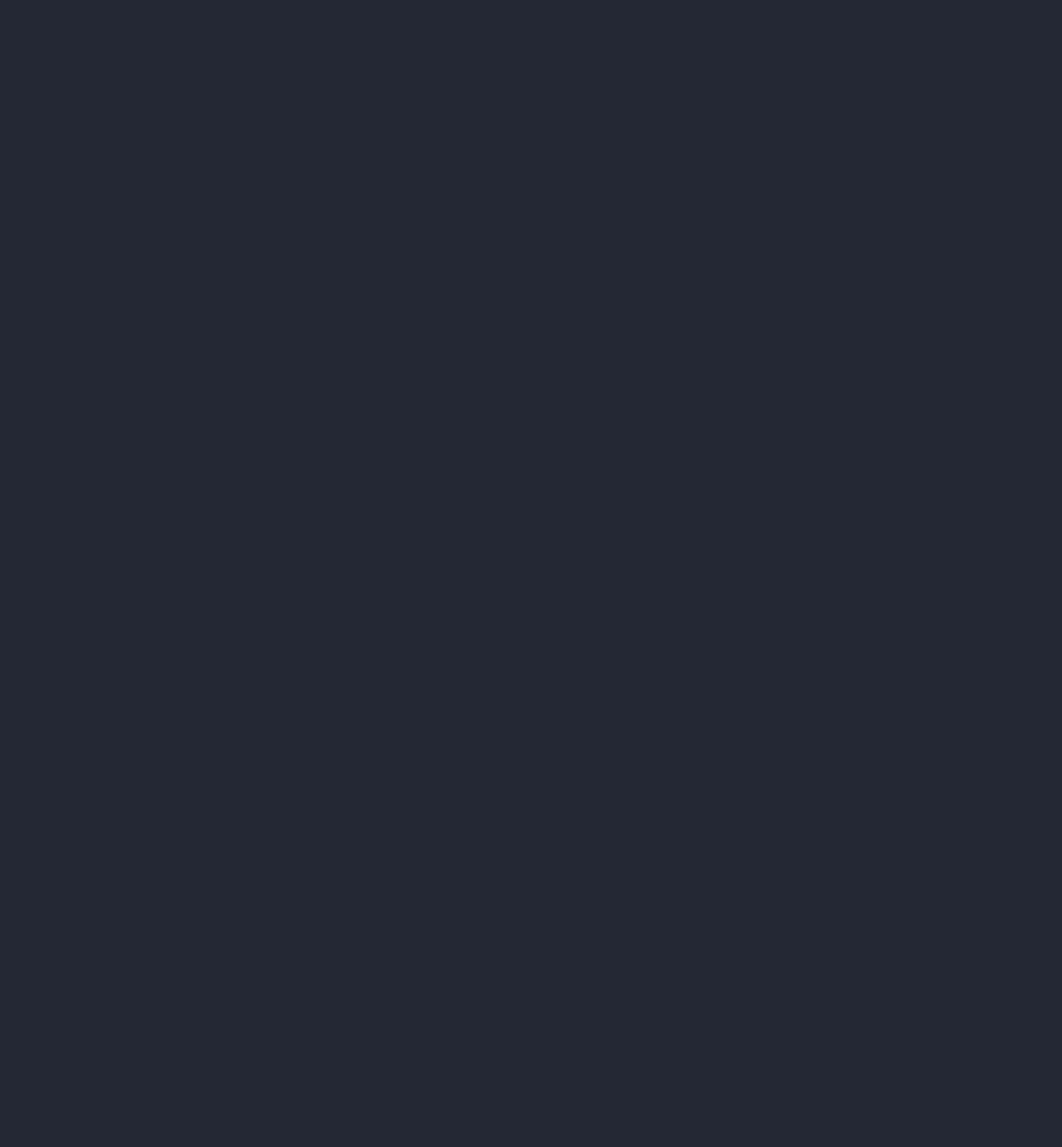
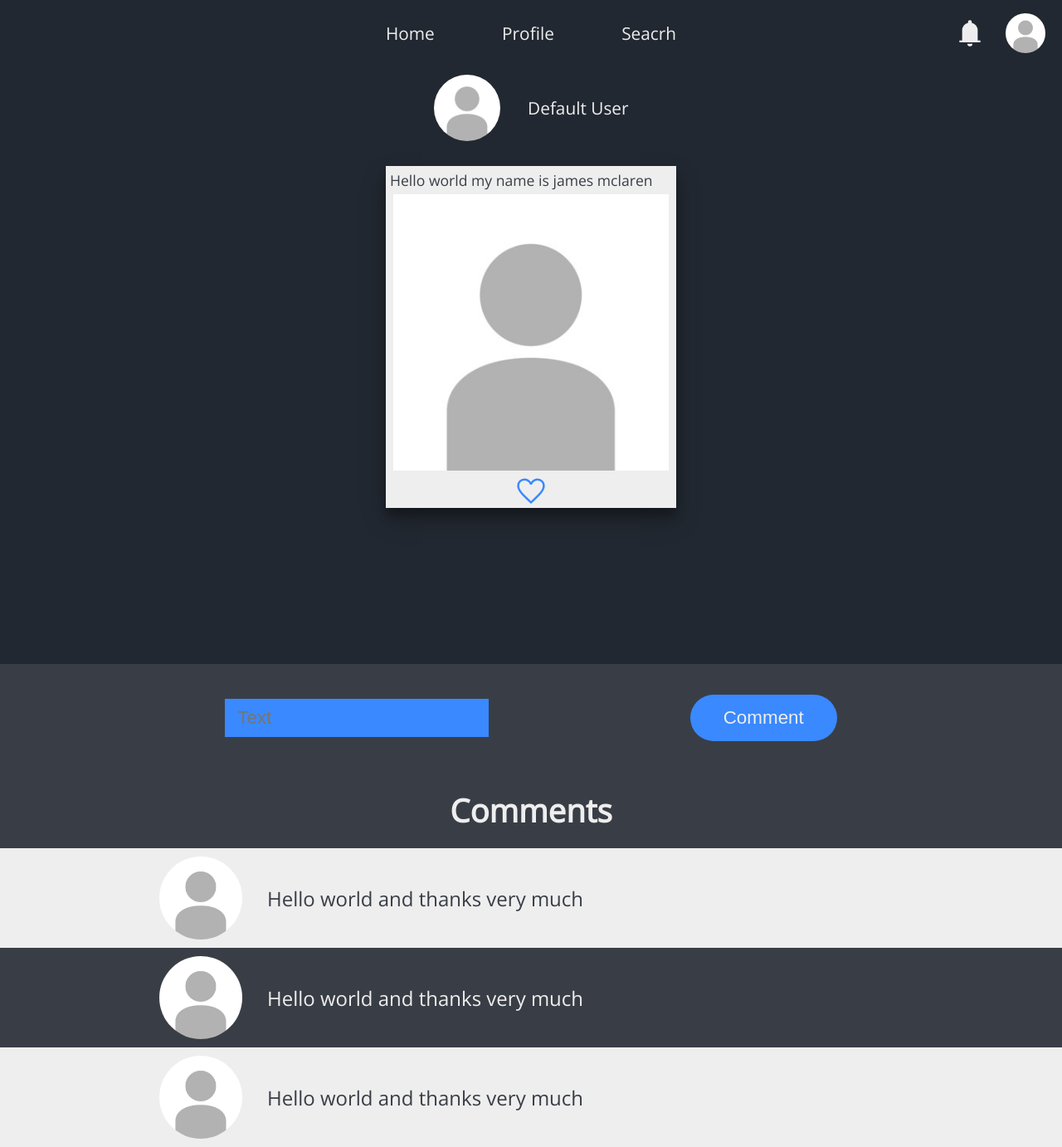
Before and after one commit to Cherifi-Houdaifa/Facebook-Clone-Client, a React app: page /posts/1 in a window 1280 px wide. Before the commit this address had no page. Shown: the whole page at 83% size. Before the commit the page ends 800 px from the top, so only its background shows below. Built offline with nearby package versions, Linux system fonts and the light colour scheme; the HTML template or start-up script is replaced by a standard one.

Commit message:
Finished the posts page UI

```diff
--- a/src/App.jsx
+++ b/src/App.jsx
@@ -3,6 +3,7 @@ import { BrowserRouter as Router, Routes, Route } from "react-router-dom";
 import "./styles/App.css";
 import Home from "./pages/Home";
 import Auth from "./pages/Auth";
+import Posts from "./pages/Posts";
 
 export default function App() {
     return (
@@ -10,6 +11,7 @@ export default function App() {
             <Routes>
                 <Route path="/" element={<Home />} />
                 <Route path="/auth" element={<Auth />} />
+                <Route path="/posts/:postid" element={<Posts />} />
             </Routes>
         </Router>
     );
--- a/src/components/Post.jsx
+++ b/src/components/Post.jsx
@@ -4,11 +4,11 @@ import "../styles/Post.css";
 import like from "../assets/like.svg";
 import likeFilled from "../assets/like-filled.svg";
 
-export default function Post({ text, image, liked, id }) {
+export default function Post({ text, image, liked, id, nolink }) {
     const navigate = useNavigate();
     return (
         <section className="post">
-            <p onClick={(e) => navigate(`/posts/${id}`)}>{text}</p>
+            <p onClick={(e) => nolink ? null : navigate(`/posts/${id}`)}>{text}</p>
             {image ? (
                 <div className="image">
                     <img src={image} alt="Post image" />
--- /dev/null
+++ b/src/pages/Posts.jsx
@@ -0,0 +1,46 @@
+import React from "react";
+import "../styles/Posts.css";
+import NavBar from "../components/NavBar";
+import Post from "../components/Post";
+import Button from "../components/Button";
+import profilePic from "../assets/profilePic.jpg";
+
+export default function Posts() {
+    return (
+        <main className="posts">
+            <NavBar />
+            <article className="post">
+                <div className="user">
+                    <img src={profilePic} alt="User profile picture" />
+                    <span>Default User</span>
+                </div>
+                <Post
+                    text="Hello world my name is james mclaren"
+                    image={profilePic}
+                    nolink={true}
+                />
+            </article>
+            <article className="comments">
+                <div className="create-comment">
+                    <input type="text" placeholder="Text" autoComplete="off" />
+					<Button text="Comment"/>
+                </div>
+				<h2>Comments</h2>
+				<section>
+					<div className="comment light-comment">
+						<img src={profilePic} alt="user temporary profile picture" />
+						<p>Hello world and thanks very much</p>
+					</div>
+					<div className="comment dark-comment">
+						<img src={profilePic} alt="user temporary profile picture" />
+						<p>Hello world and thanks very much</p>
+					</div>
+					<div className="comment light-comment">
+						<img src={profilePic} alt="user temporary profile picture" />
+						<p>Hello world and thanks very much</p>
+					</div>
+				</section>
+            </article>
+        </main>
+    );
+}
--- /dev/null
+++ b/src/styles/Posts.css
@@ -0,0 +1,74 @@
+main.posts {
+	min-height: 100vh;
+}
+main.posts > article.post {
+	display: flex;
+	align-items: center;
+	flex-direction: column;
+	min-height: calc(100vh - 80px);
+}
+main.posts > article.post > div.user {
+	height: 100px;
+	width: 235px;
+	display: flex;
+	align-items: center;
+	justify-content: space-between;
+	margin-bottom: 10px;
+}
+main.posts > article.post > div.user > img {
+	height: 80%;
+	border-radius: 50%;
+	cursor: pointer;
+}
+main.posts > article.post > div.user > span {
+	color: var(--white);
+	font-size: 1.3rem;
+}
+main.posts > article.comments {
+	background-color: var(--primary);
+}
+main.posts > article.comments > div.create-comment {
+	height: 130px;
+	display: flex;
+	align-items: center;
+	padding: 0 150px;
+	justify-content: space-around;
+}
+main.posts > article.comments > div.create-comment > input[type="text"] {
+	border: none;
+	background-color: var(--secondary);
+	font-size: 1.4rem;
+	color: var(--white);
+	padding: 10px 15px;
+}
+main.posts > article.comments > h2 {
+	font-size: 2.4rem;
+	color: var(--white);
+	text-align: center;
+	margin: 20px 0;
+}
+main.posts > article.comments > section {
+
+}
+main.posts > article.comments > section > div.comment {
+	display: flex;
+	align-items: center;
+	padding: 10px 15vw;
+}
+main.posts > article.comments > section > div.comment > img {
+	height: 100px;
+	border-radius: 50%;
+	cursor: pointer;
+}
+main.posts > article.comments > section > div.comment > p {
+	font-size: 1.5rem;
+	flex: 1;
+	padding-left: 30px;
+}
+.dark-comment {
+	color: var(--white);
+}
+.light-comment {
+	color: var(--primary);
+	background-color: var(--white);
+}
```
